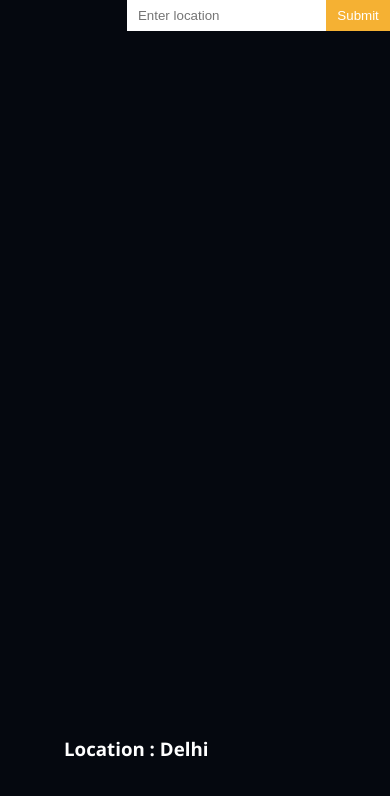
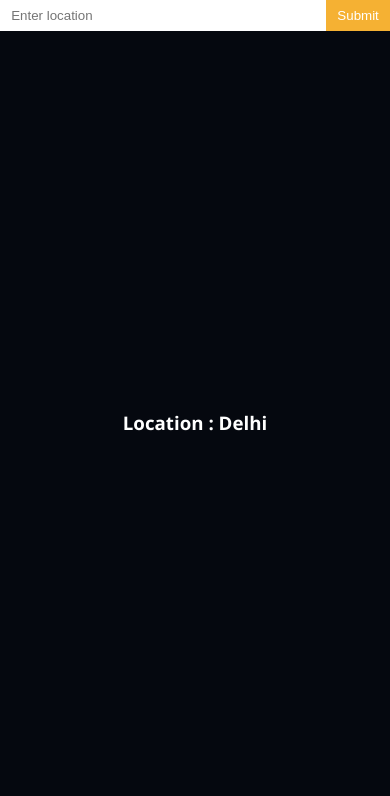
Before and after one commit to gurneet71/Weather-App, a plain HTML site: page index.html in a window 390 px wide. Drawn offline with nearby package versions, Linux system fonts and the light colour scheme.

Commit message:
Made responsive

```diff
--- a/app.js
+++ b/app.js
@@ -35,6 +35,7 @@ function load_search(val,callback){
     }
     xhr.send();
 }
+
 function load_img(condition,callback){
     xhr.open('GET',`https://cors-anywhere.herokuapp.com/https://api.unsplash.com/search/photos/?query=${condition}&client_id=2W0dzVgSCk3OS--eFquY36P3CqBUooebuqsptNEIgGY`,true);
     xhr.onload = function(){
--- a/main.css
+++ b/main.css
@@ -34,12 +34,13 @@ h2{
 #container{
     display: flex;
     flex-direction: column;
-    justify-content: end;
-    align-items: left;
+    justify-content: flex-end;
+    align-items: flex-start;
     min-height: 100vh;
     position: relative;
-    z-index:2;
+    z-index:3;
     padding: 0 0 4rem 4rem;
+
 }
 
 .search{
@@ -54,6 +55,7 @@ h2{
 .search input{
     border:none;
     padding:0.5rem 0.7rem;
+    outline: none;
 }
 
 .search input[type = 'submit']{
@@ -70,3 +72,22 @@ h2{
 h1{
     margin:0.5rem 0;
 }
+
+@media(max-width:400px){
+    .search input[type="text"]{
+        width:calc(100vw - 63.8px);
+    }
+
+    #container{
+        display: flex;
+        flex-direction: column;
+        justify-content: center;
+        align-items: center;
+        text-align: center;
+        min-height: 100vh;
+        position: relative;
+        z-index:3;
+        padding: 0;
+
+    }
+}
```
